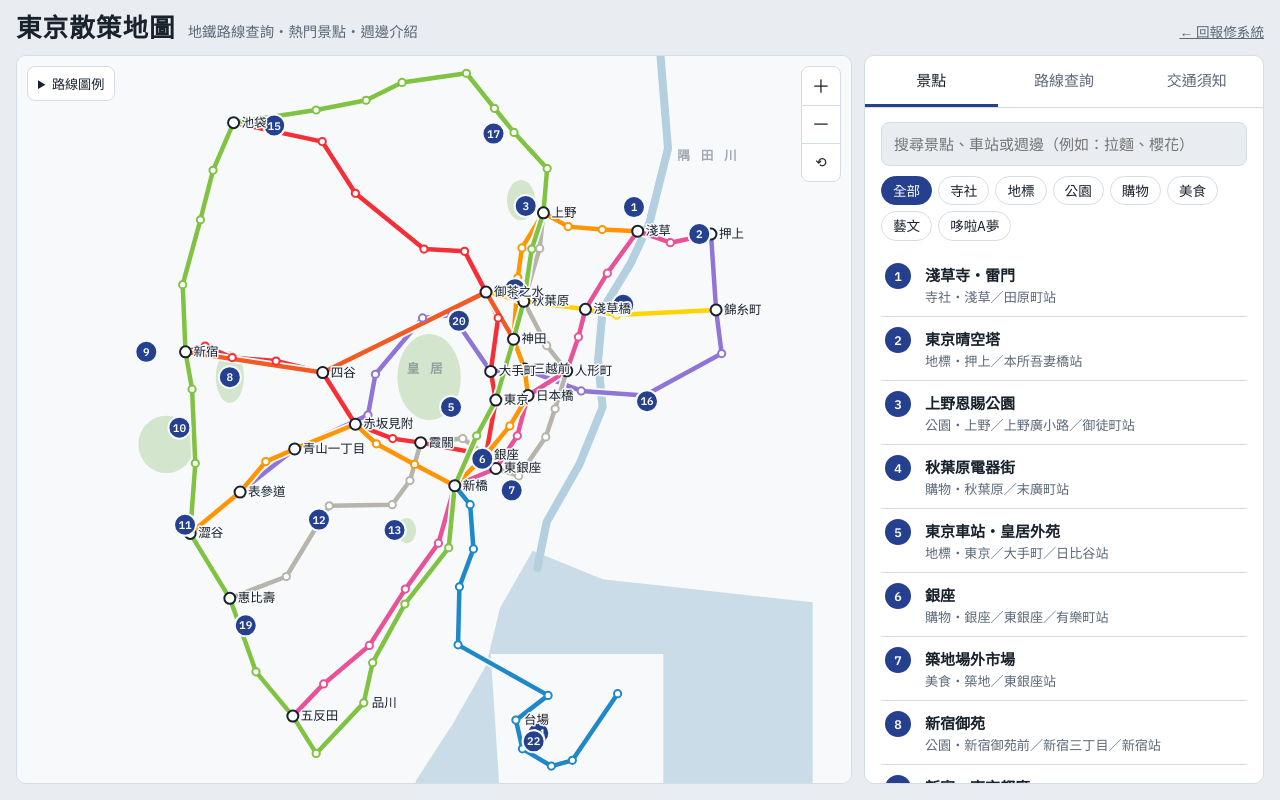
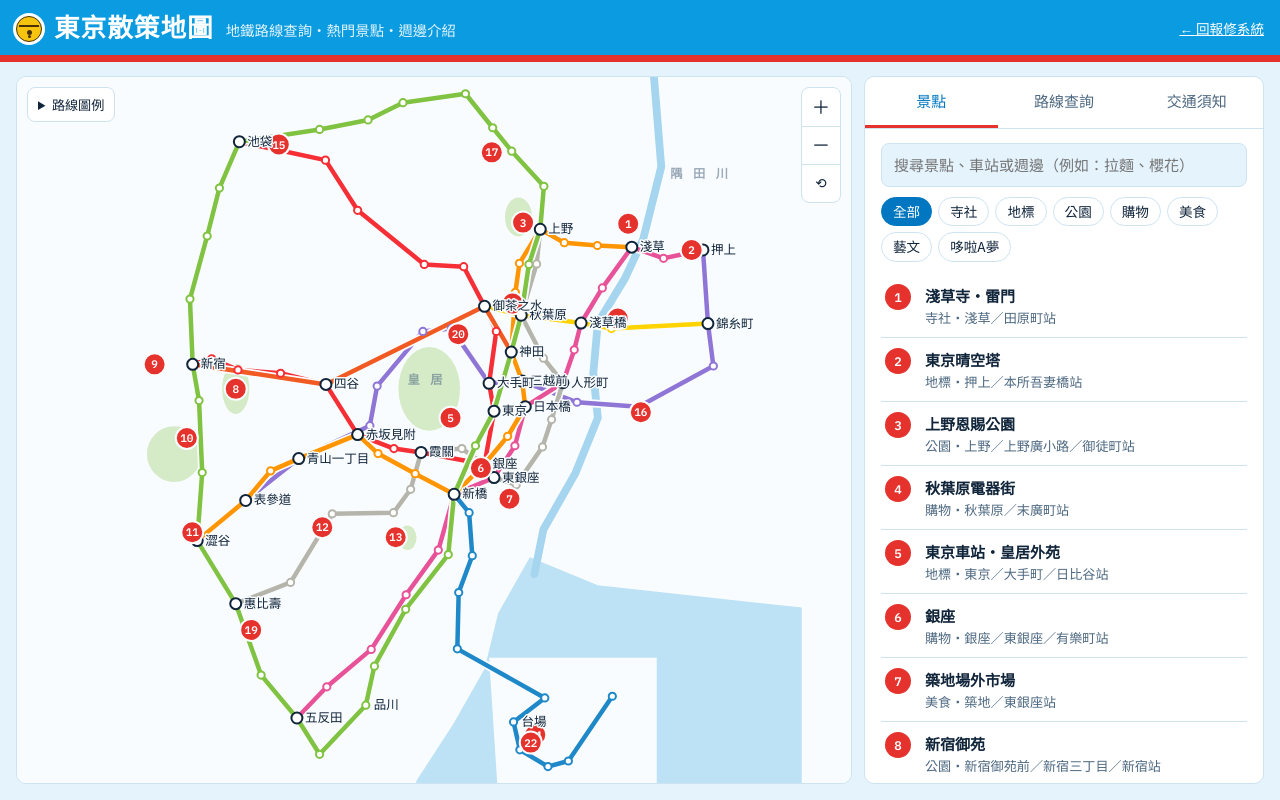
Before and after one commit to mertonjle767-beep/repair-system, a plain HTML site: page tokyo-map/index.html in a window 1280 px wide. Drawn offline with Linux system fonts and the light colour scheme.

Commit message:
東京散策地圖改用哆啦A夢配色
Co-Authored-By: Claude Opus 5.5 <noreply@anthropic.com>
Claude-Session: https://claude.ai/code/session_01H11fXUy85HkfJxUe6txEZy

```diff
--- a/tokyo-map/index.html
+++ b/tokyo-map/index.html
@@ -11,21 +11,28 @@
 <link rel="preconnect" href="https://fonts.gstatic.com" crossorigin>
 <link rel="stylesheet" href="https://fonts.googleapis.com/css2?family=Noto+Sans+TC:wght@400;500;700&family=Noto+Serif+TC:wght@700;900&family=IBM+Plex+Mono:wght@500;600&display=swap">
 <style>
-/* Layout: 地圖佔主畫面，右側（手機為下方）分頁面板：景點／路線／須知 */
+/* Layout: 藍色頁首（紅項圈＋鈴鐺）下方，地圖佔主畫面，右側（手機為下方）分頁面板 */
+/* Color: 哆啦A夢配色——天空藍、白、項圈紅、鈴鐺黃 */
 :root {
-  --bg: #e9edf1;
-  --land: #f8f9fb;
-  --sea: #c9dce8;
-  --park: #d3e5cc;
-  --river: #b4cfdf;
-  --ink: #18212c;
-  --muted: #5b6878;
-  --line: #d6dce3;
+  --bg: #e4f3fc;
+  --land: #f9fcfe;
+  --sea: #bde2f5;
+  --park: #d5ebc8;
+  --river: #a6d5ef;
+  --ink: #10243a;
+  --muted: #4d6880;
+  --line: #cde3f0;
   --surface: #ffffff;
-  --accent: #24408f;
-  --accent-soft: #e2e8f6;
-  --pin: #24408f;
+  --accent: #0077c0;
+  --accent-soft: #dbeffb;
+  --pin: #e5322d;
   --pin-fg: #ffffff;
+  --dora: #0a9be0;
+  --on-dora: #ffffff;
+  --on-dora-soft: #e3f4fd;
+  --collar: #e5322d;
+  --bell: #f6c40f;
+  --bell-ink: #4a3200;
   --font-display: "Noto Serif TC", "Songti TC", "PMingLiU", serif;
   --font-body: "Noto Sans TC", "PingFang TC", "Microsoft JhengHei", system-ui, sans-serif;
   --font-mono: "IBM Plex Mono", ui-monospace, "SFMono-Regular", Menlo, monospace;
@@ -33,16 +40,18 @@
 }
 @media (prefers-color-scheme: dark) {
   :root:not([data-theme="light"]) {
-    --bg: #10151b; --land: #19202a; --sea: #0e2231; --park: #1d2e23; --river: #173246;
-    --ink: #e5e9ef; --muted: #95a2b2; --line: #2b3542; --surface: #161c24;
-    --accent: #8fa7ff; --accent-soft: #232d48; --pin: #8fa7ff; --pin-fg: #10151b;
+    --bg: #0b1a26; --land: #11222e; --sea: #0a2b3f; --park: #17301f; --river: #134461;
+    --ink: #e6f2fa; --muted: #93acc0; --line: #22394a; --surface: #0f2030;
+    --accent: #4cc0f5; --accent-soft: #15344a; --pin: #ff5a4f; --pin-fg: #ffffff;
+    --dora: #0a6fa8; --on-dora: #ffffff; --on-dora-soft: #cfe9f8; --collar: #d42f2a; --bell: #f6c40f; --bell-ink: #4a3200;
     color-scheme: dark;
   }
 }
 :root[data-theme="dark"] {
-  --bg: #10151b; --land: #19202a; --sea: #0e2231; --park: #1d2e23; --river: #173246;
-  --ink: #e5e9ef; --muted: #95a2b2; --line: #2b3542; --surface: #161c24;
-  --accent: #8fa7ff; --accent-soft: #232d48; --pin: #8fa7ff; --pin-fg: #10151b;
+  --bg: #0b1a26; --land: #11222e; --sea: #0a2b3f; --park: #17301f; --river: #134461;
+  --ink: #e6f2fa; --muted: #93acc0; --line: #22394a; --surface: #0f2030;
+  --accent: #4cc0f5; --accent-soft: #15344a; --pin: #ff5a4f; --pin-fg: #ffffff;
+  --dora: #0a6fa8; --on-dora: #ffffff; --on-dora-soft: #cfe9f8; --collar: #d42f2a; --bell: #f6c40f; --bell-ink: #4a3200;
   color-scheme: dark;
 }
 * { box-sizing: border-box; }
@@ -66,8 +75,19 @@ header.top {
 header.top h1 {
   margin: 0; font: 900 1.6rem/1.2 var(--font-display); letter-spacing: .04em;
 }
-header.top p { margin: 0; color: var(--muted); font-size: .9rem; }
-header.top a.back { margin-left: auto; color: var(--muted); font-size: .85rem; }
+header.top {
+  background: var(--dora); color: var(--on-dora); border-bottom: 7px solid var(--collar);
+  margin-bottom: 14px; align-items: center;
+}
+header.top p { margin: 0; color: var(--on-dora-soft); font-size: .9rem; }
+header.top a.back { margin-left: auto; color: var(--on-dora); font-size: .85rem; }
+.bell {
+  position: relative; width: 26px; height: 26px; border-radius: 50%; flex: none; align-self: center;
+  background: var(--bell); border: 1.5px solid var(--bell-ink);
+  box-shadow: 0 0 0 3px var(--on-dora);
+}
+.bell::before { content: ""; position: absolute; left: 2px; right: 2px; top: 8px; height: 1.5px; background: var(--bell-ink); }
+.bell::after { content: ""; position: absolute; left: 50%; top: 13px; width: 5px; height: 5px; margin-left: -2.5px; border-radius: 50%; background: var(--bell-ink); box-shadow: 0 4px 0 -1px var(--bell-ink); }
 
 .app {
   flex: 1; min-height: 0;
@@ -104,7 +124,8 @@ header.top a.back { margin-left: auto; color: var(--muted); font-size: .85rem; }
 .spot { cursor: pointer; }
 .spot circle { fill: var(--pin); stroke: var(--land); stroke-width: 2; vector-effect: non-scaling-stroke; }
 .spot text { fill: var(--pin-fg); font: 600 11px var(--font-mono); text-anchor: middle; dominant-baseline: central; pointer-events: none; }
-.spot.sel circle { fill: #e0532f; }
+.spot.sel circle { fill: var(--bell); stroke: var(--bell-ink); }
+.spot.sel text { fill: var(--bell-ink); }
 .spot.dim { opacity: .25; }
 svg.routing .ln, svg.routing .stn { opacity: .22; }
 svg.routing .stn.on { opacity: 1; }
@@ -156,7 +177,7 @@ details.legend i { width: 22px; height: 5px; border-radius: 3px; display: inline
   flex: 1; border: 0; background: transparent; padding: 12px 6px; font-weight: 500; color: var(--muted);
   border-bottom: 3px solid transparent;
 }
-.tabs button[aria-selected="true"] { color: var(--ink); border-bottom-color: var(--accent); }
+.tabs button[aria-selected="true"] { color: var(--accent); border-bottom-color: var(--collar); }
 .pane { flex: 1; overflow: auto; padding: 14px 16px 20px; }
 .pane h2 { font: 700 1.2rem/1.35 var(--font-display); margin: 0 0 8px; text-wrap: balance; }
 .pane h4 { margin: 18px 0 6px; font-size: .78rem; letter-spacing: .12em; color: var(--muted); font-weight: 500; }
@@ -245,6 +266,7 @@ details.legend i { width: 22px; height: 5px; border-radius: 3px; display: inline
 </head>
 <body>
 <header class="top">
+  <span class="bell" aria-hidden="true"></span>
   <h1>東京散策地圖</h1>
   <p>地鐵路線查詢・熱門景點・週邊介紹</p>
   <a class="back" href="../">← 回報修系統</a>
```
Also changed, not shown: 1 other file.
